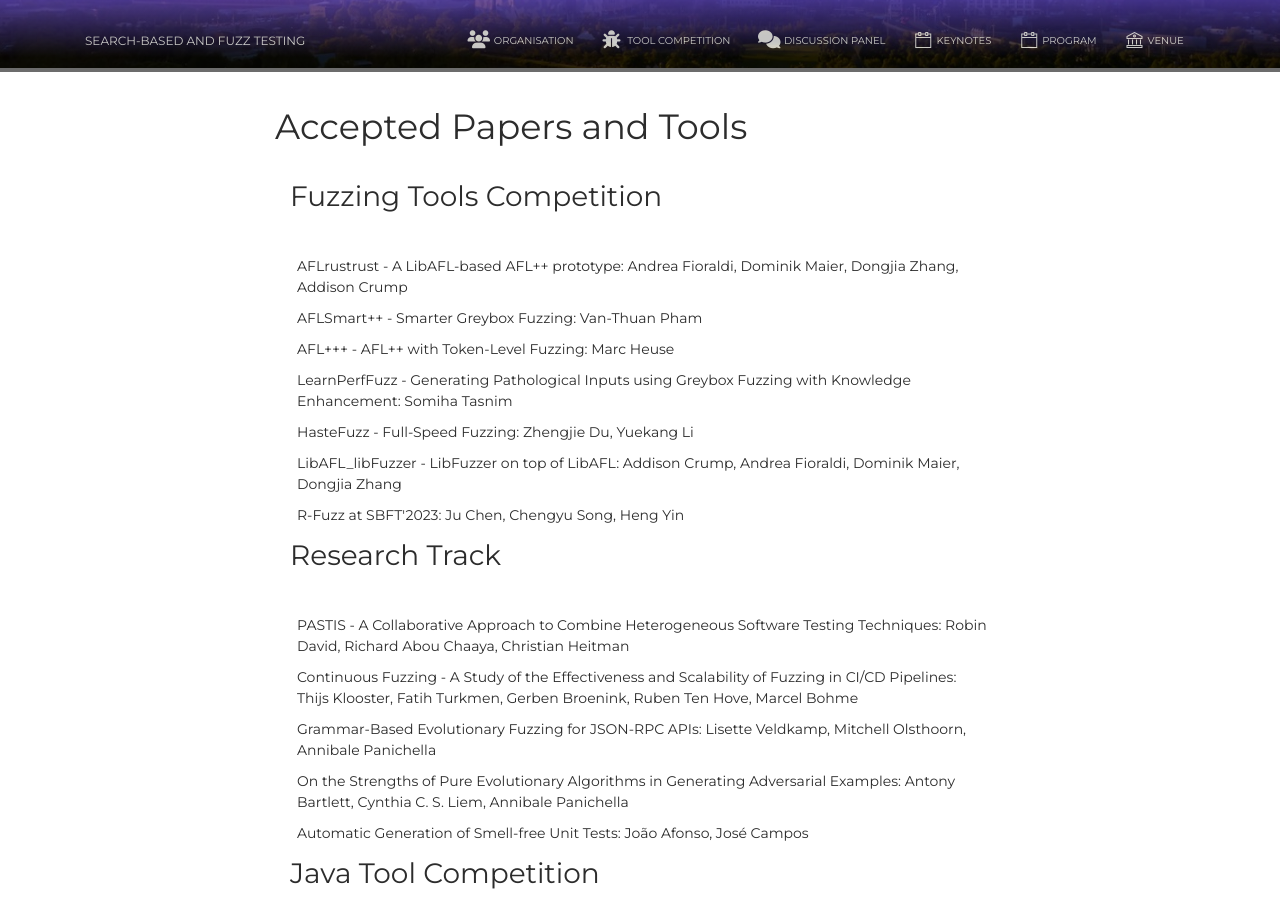
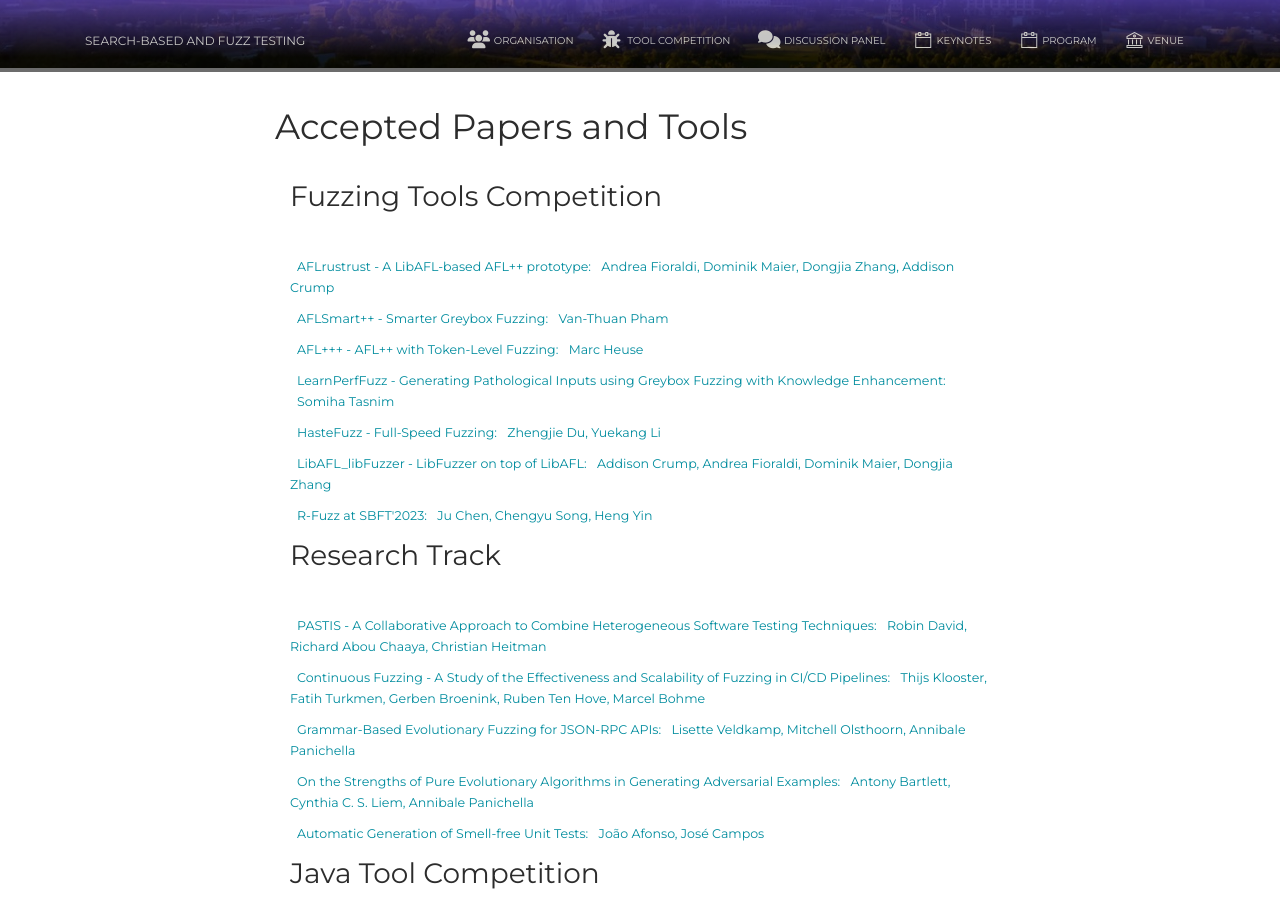
Before and after one commit to sbft23/sbft23.github.io, a Jekyll site: the page built from program/index.html, in a window 1280 px wide and 900 px high, scrolled down 382 px. Built offline with Jekyll 4.4.1, drawn with Linux system fonts in a browser that asks for light colours; nearby versions of some CDN libraries; some of the changed text lies outside the part shown.

Commit message:
design fixes

```diff
--- a/css/sbft.css
+++ b/css/sbft.css
@@ -42,6 +42,14 @@
 .program-table td, .program-details {
     padding:0 0 0 7px;
     vertical-align: left;
+    text-align: left;
+}
+
+.program-table td, .paper-name {
+    display:inline;
+    font-size:90%;
+    color: #008c9e;/*color: #f96332;*/
+    min-height: 8px;
     text-align: left;
 }
 
--- a/program/index.html
+++ b/program/index.html
@@ -15,7 +15,7 @@ layout: default
             {% assign tools = site.data.program.fuzztools%}
             {% for tool in tools %}
             <tr>
-                <td>{{tool.title}}: {{tool.authors}}</td>
+                <td class = "paper-name">{{tool.title}}: </td> <td>{{tool.authors}}</td>
             </tr>
             {% endfor %}
             </table>
@@ -30,7 +30,7 @@ layout: default
             {% assign papers = site.data.program.researchpapers%}
             {% for paper in papers %}
             <tr>
-                <td>{{paper.title}}: {{paper.authors}}</td>
+                <td class = "paper-name">{{paper.title}}: </td> <td>{{paper.authors}}</td>
             </tr>
             {% endfor %}
             </table>
@@ -45,7 +45,7 @@ layout: default
             {% assign javatools = site.data.program.javatools%}
             {% for javatool in javatools %}
             <tr>
-                <td>{{javatool.title}}: {{javatool.authors}}</td>
+                <td class = "paper-name">{{javatool.title}}: </td> <td>{{javatool.authors}}</td>
             </tr>
             {% endfor %}
             </table>
@@ -60,7 +60,7 @@ layout: default
             {% assign cpstools = site.data.program.cpstools%}
             {% for cpstool in cpstools %}
             <tr>
-                <td>{{cpstool.title}}: {{cpstool.authors}}</td>
+                <td class = "paper-name">{{cpstool.title}}: </td> <td>{{cpstool.authors}}</td>
             </tr>
             {% endfor %}
             </table>
```
